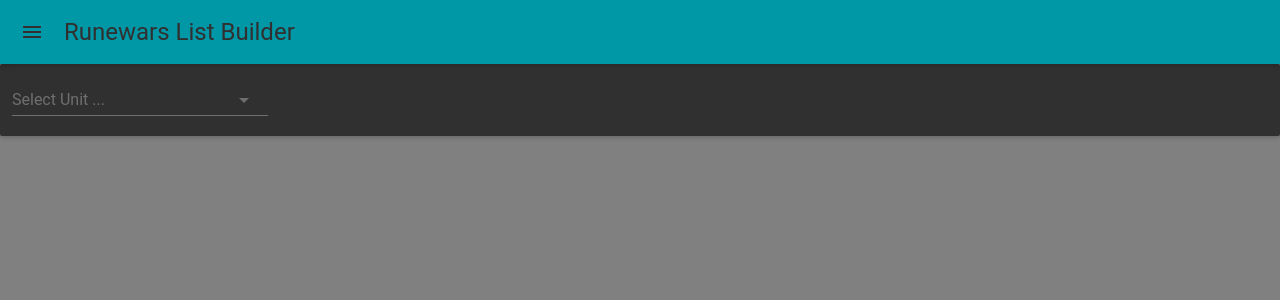
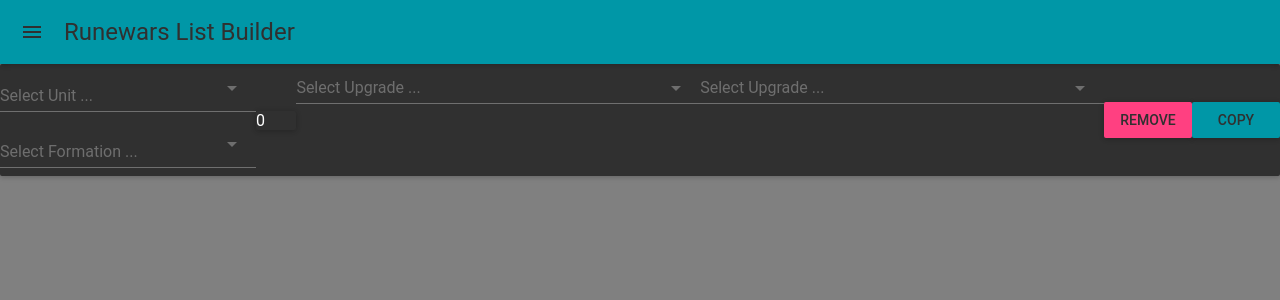
Before and after one commit to brianries/runewars-list-builder, a React (Create React App) app: page / in a window 1280 px wide. Shown: the top 300 px of the page. Built offline with nearby package versions, Linux system fonts and the light colour scheme; the HTML template or start-up script is replaced by a standard one; what react-tap-event-plugin would draw is missing.

Commit message:
Added remove and copy buttons, along with some more layout features

```diff
--- /dev/null
+++ b/src/UnitCard.css
@@ -0,0 +1,57 @@
+.topContainer {
+	display: flex;
+	flex-direction: row;
+	flex-wrap: wrap;
+	padding: 0,
+}
+
+.unitSelectContainer {
+	flex: 6;
+	display: flex;
+	flex-direction: column;
+	margin: 10;
+	padding: 40;
+}
+
+.unitCostContainer {
+	flex: 1;
+	display: flex;
+	width: 100%;
+	margin: auto;
+	padding: auto;
+}
+
+.unitUpgradeContainer {
+	flex: 20;
+	display: flex;
+	padding: 10;
+}
+
+.buttonContainer {
+	flex: 4;
+	display: flex;
+	flex-direction: row;
+	padding: 10;
+}
+
+.selectUnit {
+	flex: 1;
+	margin: 12;
+}
+
+.paper {
+	width: 100%;
+}
+
+.selectUpgrade {
+	flex: 2;
+	margin: 12;
+}
+
+.removeButton {
+	margin: auto;
+}
+
+.copyButton {
+	margin: auto;
+}
--- a/src/UnitCard.js
+++ b/src/UnitCard.js
@@ -3,42 +3,119 @@
 import Card from 'material-ui/Card'
 import SelectField from 'material-ui/SelectField'
 import RaisedButton from 'material-ui/RaisedButton';
-import MenuItem from 'material-ui/MenuItem'
+import MenuItem from 'material-ui/MenuItem';
+import Paper from 'material-ui/Paper';
 
-import './MainPage.css'
+import './UnitCard.css';
 
-
-const style = {
-  margin: 12,
-};
 
 class UnitCard extends Component {
 	constructor(props) {
 		super(props);
 		this.handleUnitChange = this.handleUnitChange.bind(this);
+		this.handleRemove = this.handleRemove.bind(this);
+		this.handleCopy = this.handleCopy.bind(this);
+		this.state = {
+			unitList: [
+				{value:0, primaryText:"Spearmen"},
+				{value:1, primaryText:"Oathsworn Cavalry"},
+				{value:2, primaryText:"Rune Golem"},
+				{value:3, primaryText:"Heavy Crossbowmen"},
+				{value:4, primaryText:"Kari Wraithstalker"},
+				{value:5, primaryText:"Lord Hawthorne"},
+			],
+
+			formationList: [
+				{value:0, primaryText:"1x1"},
+				{value:1, primaryText:"1x2"},
+				{value:2, primaryText:"1x3"},
+				{value:3, primaryText:"1x4"},
+				{value:4, primaryText:"2x1"},
+				{value:5, primaryText:"2x2"},
+				{value:6, primaryText:"2x3"},
+				{value:7, primaryText:"2x4"},
+				{value:9, primaryText:"3x1"},
+				{value:10, primaryText:"3x2"},
+				{value:11, primaryText:"3x3"},
+				{value:12, primaryText:"3x4"},
+				{value:13, primaryText:"4x1"},
+				{value:14, primaryText:"4x2"},
+				{value:15, primaryText:"4x3"},
+				{value:16, primaryText:"4x4"},
+			],
+
+			upgradeList: [
+				{value:0, primaryText:"Tempered Steel"},
+				{value:1, primaryText:"Rank Discipline"},
+				{value:2, primaryText:"Wind Rune"},
+			],
+		};
 	}
 
 	render() {
 		return (
 			<div>
 				<Card>
-				<SelectField hintText="Select Unit ..." style={style}
-					value={this.props.unitValue}
-					onChange={this.handleUnitChange}>
-					<MenuItem value={1} primaryText="Spearmen" />
-					<MenuItem value={2} primaryText="Oathsworn Cavalry" />
-					<MenuItem value={3} primaryText="Rune Golem" />
-					<MenuItem value={4} primaryText="Heavy Crossbowmen" />
-					<MenuItem value={5} primaryText="Kari Wraithstalker" />
-					<MenuItem value={6} primaryText="Lord Hawthorne" />
-				</SelectField>
+				<div className="topContainer">
+					<div className="unitSelectContainer">
+						<SelectField hintText="Select Unit ..." className="selectUnit" value={this.props.unitValue} onChange={this.handleUnitChange}>
+							{this.getUnitMenuItems()}
+						</SelectField>
+						<SelectField hintText="Select Formation ..." className="selectUnit"	value={this.props.unitValue} onChange={this.handleUnitChange}>
+							{this.getFormationItems()}
+						</SelectField>
+					</div>
+					<div className="unitCostContainer">
+						<Paper className="paper">
+							0
+						</Paper>
+					</div>
+					<div className="unitUpgradeContainer">
+						<SelectField hintText="Select Upgrade ..."  className="selectUpgrade" value={this.props.unitValue} onChange={this.handleUnitChange}>
+							{this.getUpgradeItems()}
+						</SelectField>
+						<SelectField hintText="Select Upgrade ..." className="selectUpgrade" value={this.props.unitValue} onChange={this.handleUnitChange}>
+							{this.getUpgradeItems()}
+						</SelectField>
+					</div>
+					<div className="buttonContainer">
+						<RaisedButton label="Remove" secondary={true} className="removeButton" onClick={this.handleRemove}/>
+						<RaisedButton label="Copy" primary={true} className="copyButton" onClick={this.handleCopy}/>
+					</div>
+				</div>
 				</Card>
 			</div>
 		);
 	}
 
+	handleRemove(event) {
+		this.props.onRemove(this.props.cardIndex);
+	}
+
+	handleCopy(event) {
+		this.props.onCopy(this.props.cardIndex);
+	}
+
 	handleUnitChange(event, key, value) {
 		this.props.onUnitChange(this.props.cardIndex, value);
+	}
+
+	getUnitMenuItems() {
+		return this.state.unitList.map((element) => (
+			<MenuItem value={element.value} primaryText={element.primaryText}/>
+		));
+	}
+
+	getFormationItems() {
+		return this.state.formationList.map((element) => (
+			<MenuItem value={element.value} primaryText={element.primaryText}/>
+		));
+	}
+
+	getUpgradeItems() {
+		return this.state.upgradeList.map((element) => (
+			<MenuItem value={element.value} primaryText={element.primaryText}/>
+		));
 	}
 }
 
--- a/src/UnitList.js
+++ b/src/UnitList.js
@@ -6,6 +6,8 @@
 	constructor(props) {
 		super(props);
 		this.handleUnitChange = this.handleUnitChange.bind(this);
+		this.handleRemove = this.handleRemove.bind(this);
+		this.handleCopy = this.handleCopy.bind(this);
 		this.state = {
 			units: []
 		};
@@ -14,13 +16,13 @@
 	render() {
 		const lastCardIndex = this.state.units.length;
 		const existingCards = this.state.units.map((element, index) => (
-			<UnitCard cardIndex={index} unitValue={element.unitValue} onUnitChange={this.handleUnitChange}/>
+			<UnitCard cardIndex={index} unitValue={element.unitValue} onUnitChange={this.handleUnitChange} onRemove={this.handleRemove} onCopy={this.handleCopy}/>
 		));
 
 		return (
 			<div>
 				{existingCards}
-				<UnitCard cardIndex={lastCardIndex} unitValue={null} onUnitChange={this.handleUnitChange}/>
+				<UnitCard cardIndex={lastCardIndex} unitValue={null} onUnitChange={this.handleUnitChange} onRemove={this.handleRemove}/>
 			</div>
 		)
 	}
@@ -31,6 +33,23 @@
 		unitsCopy[cardIndex] = {unitValue: value};
 		this.setState({units: unitsCopy});
 	}
+
+	handleRemove(cardIndex) {
+		if (cardIndex !== this.state.units.length) {
+			this.setState({
+				units: this.state.units.filter((_, i) => i !== cardIndex)
+			});
+		}
+	}
+
+	handleCopy(cardIndex) {
+		if (cardIndex !== this.state.units.length) {
+		    var unit = this.state.units[cardIndex];
+			var unitsCopy = this.state.units.slice();
+			unitsCopy.push(unit);
+			this.setState({units: unitsCopy});
+		}
+	}
 }
 
 export default UnitList;
```
